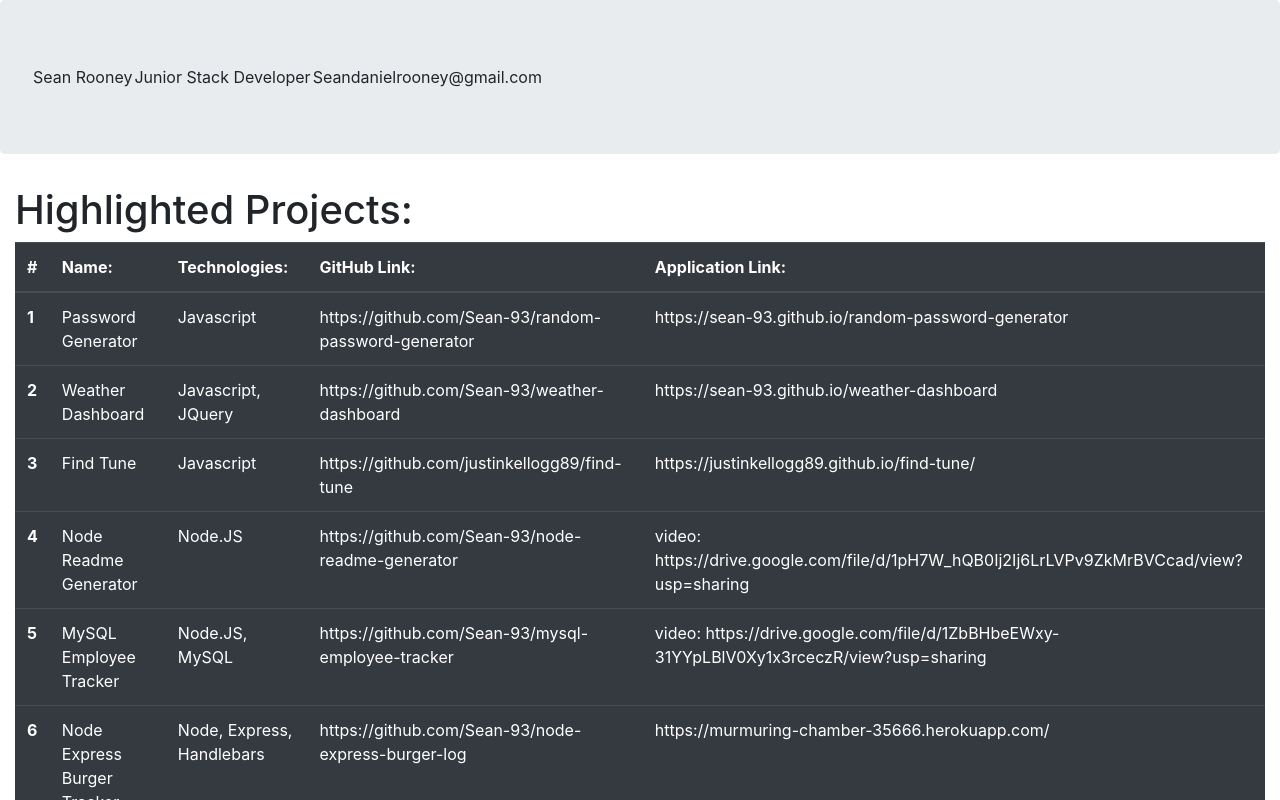
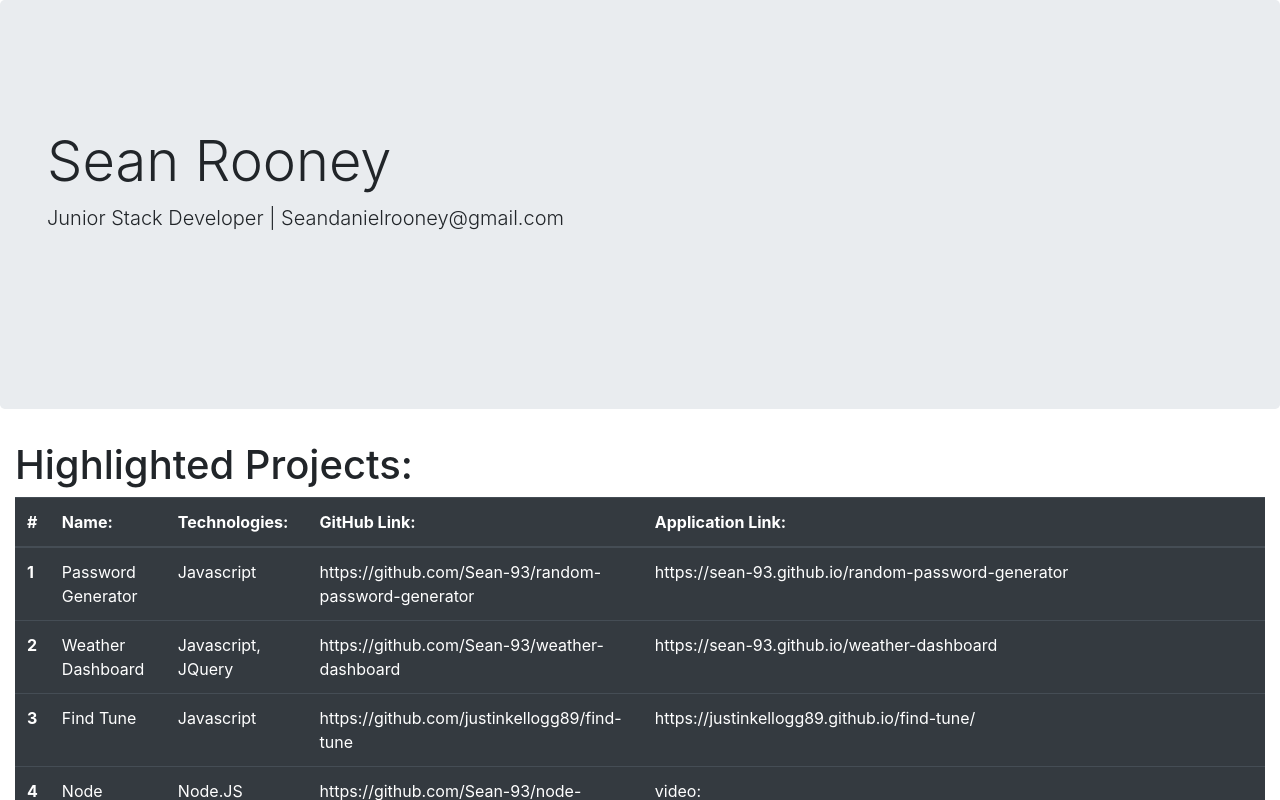
Before and after one commit to Sean-93/react-portfolio, a React (Create React App) app: page / in a window 1280 px wide. Shown: the top 800 px of the page. Built offline with nearby package versions, Linux system fonts and the light colour scheme.

Commit message:
adding header details

```diff
--- a/src/components/header.js
+++ b/src/components/header.js
@@ -4,14 +4,14 @@ export default function Header(props) {
   // const [employeesList, setEmployeesList] = useState(props.employeesList);
   const header = props.headerInfo.map((item, index) => {
       return (
-        <tr>
-          <td>{item.fullName}</td>
-          <br/>
-          <td>{item.title}</td>
-          <br/>
-          <td>{item.email}</td>
-          <br/>
-        </tr>
+
+    <div className="jumbotron jumbotron-fluid">
+    <div className="container">
+    <h1 className="display-4">{item.fullName}</h1>
+    <p className="lead">{item.title} | {item.email}</p>
+    </div>
+    </div>
+
       );
     });
 
```
